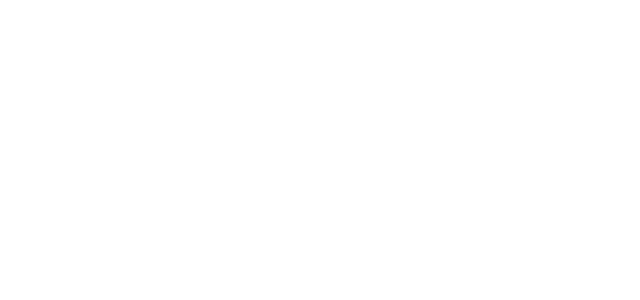
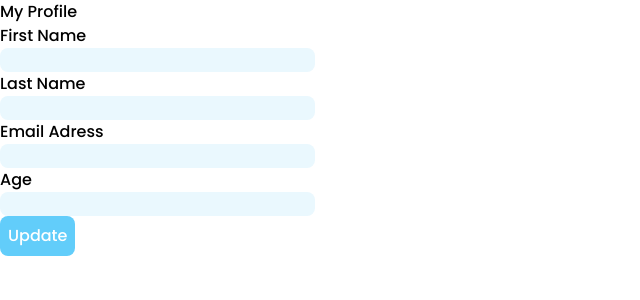
Before and after one commit to Ivan3750/watertrackerApp, a Next.js app: page /profile in a window 1280 px wide. Shown: the top 300 px of the page, without its empty margins (0-640 px from the left). Built offline with nearby package versions, Linux system fonts and the light colour scheme.

Commit message:
progress

```diff
--- /dev/null
+++ b/app/(pages)/profile/Input.css
@@ -0,0 +1,5 @@
+input.input-setting {
+  background-color: #EAF8FE;
+  border-radius: 8px;
+  color: #5E5D5D;
+}
--- /dev/null
+++ b/app/(pages)/profile/Input.jsx
@@ -0,0 +1,6 @@
+import './Input.css';
+const Input =({desc,type})=>(<div class='input-wrap'>
+  <h3 className='input-desc'>{desc}</h3>
+  <input className='input-setting' type={type}/>
+</div>);
+export default Input;
--- a/app/(pages)/profile/page.jsx
+++ b/app/(pages)/profile/page.jsx
@@ -1,8 +1,20 @@
 import './../../styles/profile.css';
+import Input from './Input';
 const profilePage =()=> (
   <div id='profile'>
-    <div id='profile-top'></div>
-    <div id='profile-content'></div>
+    <div id='profile-top'>
+      <div id='back'/>
+      <div id='header'>My Profile</div>
+      <div id='edit'/>
+    </div>
+    <div id='profile-content'>
+      <div id='profile'/>
+      <Input type='text' desc='First Name'/>
+      <Input type='text' desc='Last Name'/>
+      <Input type='email' desc='Email Adress'/>
+      <Input type='number' desc='Age'/>
+      <button id='profile-update'>Update</button>
+    </div>
   </div>
 );
 export default profilePage;
--- a/app/styles/profile.css
+++ b/app/styles/profile.css
@@ -0,0 +1,7 @@
+#profile-update {
+  display: block;
+  background-color: #62CDFA;
+  border-radius: 8px;
+  padding: 8px 8px;
+  color: white;
+}
```
Also changed, not shown: public/back.svg (added).
